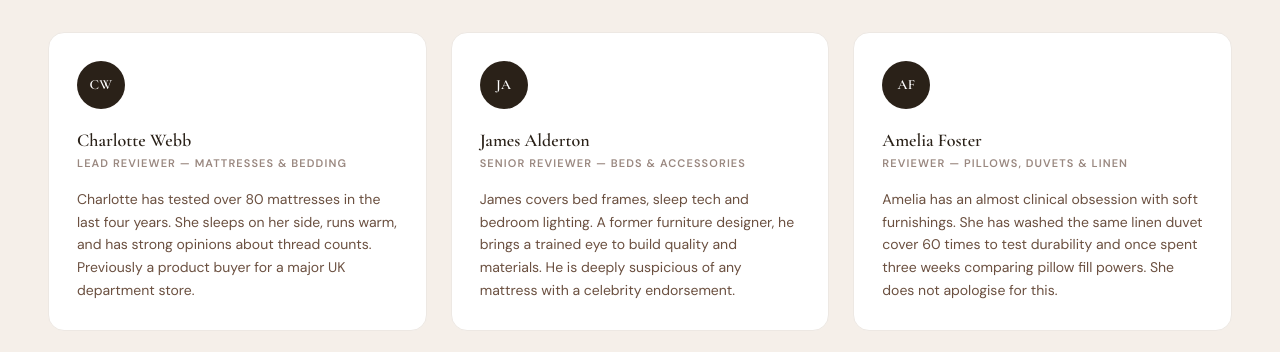
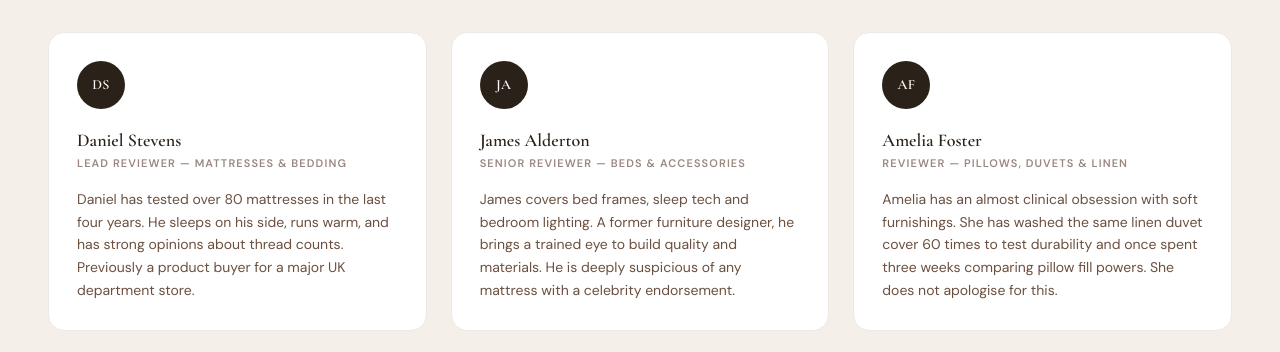
Before and after one commit to charliebowman03-cyber/bed-giant1, a Next.js app: page /about in a window 1280 px wide. Shown: the part 1660-2012 px from the top of the page. Built offline with nearby package versions, Linux system fonts and the light colour scheme.

Commit message:
Rename Charlotte Webb to Daniel Stevens across all content

```diff
--- a/app/about/page.tsx
+++ b/app/about/page.tsx
@@ -15,10 +15,10 @@ export const metadata: Metadata = {
 
 const team = [
   {
-    name: 'Charlotte Webb',
+    name: 'Daniel Stevens',
     role: 'Lead Reviewer — Mattresses & Bedding',
-    bio: 'Charlotte has tested over 80 mattresses in the last four years. She sleeps on her side, runs warm, and has strong opinions about thread counts. Previously a product buyer for a major UK department store.',
-    initials: 'CW',
+    bio: 'Daniel has tested over 80 mattresses in the last four years. He sleeps on his side, runs warm, and has strong opinions about thread counts. Previously a product buyer for a major UK department store.',
+    initials: 'DS',
   },
   {
     name: 'James Alderton',
--- a/data/guides.ts
+++ b/data/guides.ts
@@ -7,7 +7,7 @@ export const guides: Guide[] = [
     tag: 'Mattress Guide',
     excerpt: 'Side sleeper, back sleeper, or somewhere in between? We break down exactly which mattress types suit each sleeping position — and what firmness you actually need.',
     image: 'https://images.unsplash.com/photo-1631049552057-403cdb8f0658?w=1200&q=80',
-    author: 'Charlotte Webb',
+    author: 'Daniel Stevens',
     publishedAt: '2026-01-05',
     readTime: 10,
     slug: 'how-to-choose-right-mattress',
@@ -106,7 +106,7 @@ export const guides: Guide[] = [
     tag: 'Pillow Guide',
     excerpt: 'The wrong pillow can cause neck pain, poor sleep quality, and morning stiffness. Our expert guide helps you match pillow loft and fill to your needs.',
     image: 'https://images.unsplash.com/photo-1584100936595-c0654b55a2e2?w=1200&q=80',
-    author: 'Charlotte Webb',
+    author: 'Daniel Stevens',
     publishedAt: '2025-10-14',
     readTime: 6,
     slug: 'finding-perfect-pillow',
@@ -205,7 +205,7 @@ export const guides: Guide[] = [
     tag: 'Sleep Science',
     excerpt: 'Light, temperature, noise and scent all have measurable effects on sleep quality. Here\'s what the research says — and what you can actually do about it.',
     image: 'https://images.unsplash.com/photo-1508739773434-c26b3d09e071?w=1200&q=80',
-    author: 'Charlotte Webb',
+    author: 'Daniel Stevens',
     publishedAt: '2025-08-01',
     readTime: 11,
     slug: 'science-of-sleep-bedroom-environment',
--- a/data/reviews.ts
+++ b/data/reviews.ts
@@ -10,7 +10,7 @@ export const reviews: Review[] = [
     rating: 4.9,
     excerpt: 'After sleeping on the Emma Original for 90 nights, we can confidently say this is one of the best memory foam mattresses available under £700. Exceptional pressure relief, minimal motion transfer.',
     image: 'https://images.unsplash.com/photo-1555041469-a586c61ea9bc?w=800&q=80',
-    author: 'Charlotte Webb',
+    author: 'Daniel Stevens',
     publishedAt: '2026-01-12',
     readTime: 8,
     slug: 'emma-original-mattress-review',
@@ -101,7 +101,7 @@ export const reviews: Review[] = [
     rating: 4.8,
     excerpt: 'Five layers of thoughtful engineering — titanium Aerocoil springs, OUTLAST® temperature regulation and responsive foam. The Simba Hybrid Pro is genuinely impressive for hot sleepers.',
     image: 'https://images.unsplash.com/photo-1631049552057-403cdb8f0658?w=800&q=80',
-    author: 'Charlotte Webb',
+    author: 'Daniel Stevens',
     publishedAt: '2026-02-28',
     readTime: 9,
     slug: 'simba-hybrid-pro-mattress-review',
@@ -191,7 +191,7 @@ export const reviews: Review[] = [
     rating: 4.6,
     excerpt: 'Supremely light yet genuinely warm — the 10.5 tog sits in a sweet spot for year-round use. The cotton shell is smooth and the fill distribution is even. A serious sleep upgrade.',
     image: 'https://images.unsplash.com/photo-1540518614846-7eded433c457?w=800&q=80',
-    author: 'Charlotte Webb',
+    author: 'Daniel Stevens',
     publishedAt: '2026-04-05',
     readTime: 6,
     slug: 'white-company-hungarian-down-duvet-review',
@@ -281,7 +281,7 @@ export const reviews: Review[] = [
     rating: 4.4,
     excerpt: 'Shredded memory foam with a ventilated cover that actually stays cool. Adjustable fill means you can dial in the loft — ideal for combination sleepers who flip between positions.',
     image: 'https://images.unsplash.com/photo-1578683010236-d716f9a3f461?w=800&q=80',
-    author: 'Charlotte Webb',
+    author: 'Daniel Stevens',
     publishedAt: '2026-04-15',
     readTime: 5,
     slug: 'yogabed-premium-pillow-review',
```
